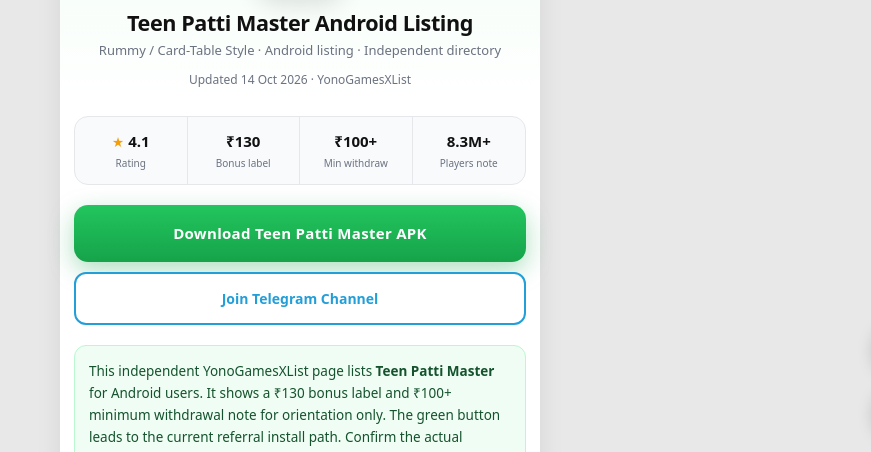
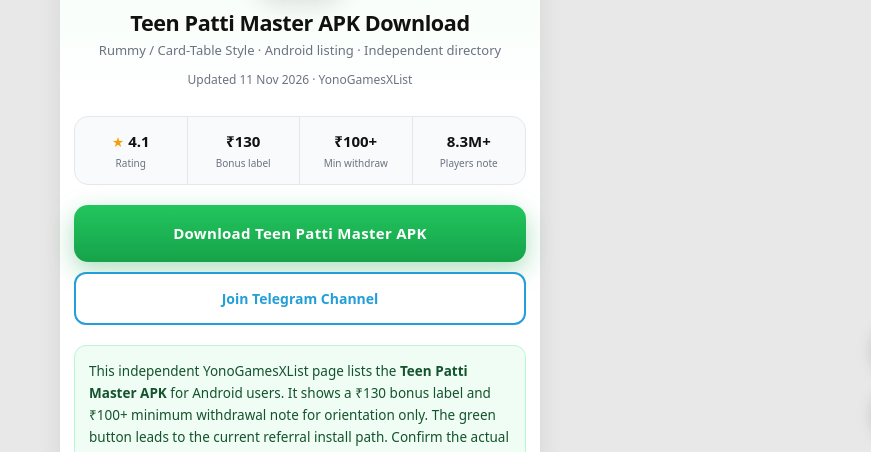
Before and after one commit to svmodi0777vb/yonogamesxlist, a plain HTML site: page games/teenpatti.html in a window 1280 px wide. Shown: the part 345-797 px from the top of the page, 340-1211 px from the left. Drawn offline with Linux system fonts and the light colour scheme.

Commit message:
Add files via upload

```diff
--- a/games/teenpatti.html
+++ b/games/teenpatti.html
@@ -17,10 +17,10 @@
 <meta property="og:locale" content="en_IN">
 <meta property="og:image" content="https://yonogamesxlist.com/images/teenpatti_master.png">
 <meta name="twitter:card" content="summary_large_image">
-<meta name="twitter:title" content="Teen Patti Master Android Listing | YonoGamesXList">
+<meta name="twitter:title" content="Teen Patti Master APK Download for Android | YonoGamesXList">
 <meta name="twitter:description" content="Independent listing with install notes, bonus label, min withdraw guide and safety checks for Teen Patti Master. 18+ only.">
 <script type="application/ld+json">
-{"@context": "https://schema.org", "@type": ["SoftwareApplication", "MobileApplication"], "name": "Teen Patti Master", "alternateName": ["JaihoArcade", "Teen Patti Master APK", "Teen Patti Master Android"], "description": "Teen Patti Master is listed on YonoGamesXList as an independent Android directory page with install guidance, ₹130 bonus label for comparison, 4.1 star rating note, ₹100+ minimum withdrawal information and responsible play guidance for adults in India.", "applicationCategory": "GameApplication", "operatingSystem": "Android 6.0+", "offers": {"@type": "Offer", "price": "0", "priceCurrency": "INR", "availability": "https://schema.org/InStock"}, "image": "https://yonogamesxlist.com/images/teenpatti_master.png", "downloadUrl": "https://jaihoreferral5.com/?code=PKPJPNBB9AS&t=1791306089", "dateModified": "2026-11-11", "author": {"@type": "Organization", "name": "YonoGamesXList", "url": "https://yonogamesxlist.com/"}, "publisher": {"@type": "Organization", "name": "YonoGamesXList", "url": "https://yonogamesxlist.com/"}}
+{"@context": "https://schema.org", "@type": ["SoftwareApplication", "MobileApplication"], "name": "Teen Patti Master", "alternateName": ["Teen Patti Master APK", "Teen Patti Master Android"], "description": "Teen Patti Master is listed on YonoGamesXList as an independent Android directory page with install guidance, ₹130 bonus label for comparison, 4.1 star rating note, ₹100+ minimum withdrawal information and responsible play guidance for adults in India.", "applicationCategory": "GameApplication", "operatingSystem": "Android 6.0+", "offers": {"@type": "Offer", "price": "0", "priceCurrency": "INR", "availability": "https://schema.org/InStock"}, "image": "https://yonogamesxlist.com/images/teenpatti_master.png", "downloadUrl": "https://www.earntp.com/m/hy77ua", "dateModified": "2026-11-11", "author": {"@type": "Organization", "name": "YonoGamesXList", "url": "https://yonogamesxlist.com/"}, "publisher": {"@type": "Organization", "name": "YonoGamesXList", "url": "https://yonogamesxlist.com/"}}
 </script>
 <script type="application/ld+json">
 {"@context":"https://schema.org","@type":"WebPage","name":"Teen Patti Master Android Listing – Install Notes, Labels & Safety","url":"https://yonogamesxlist.com/games/teenpatti.html","dateModified":"2026-11-11","inLanguage":"en-IN","isPartOf":{"@type":"WebSite","name":"YonoGamesXList","url":"https://yonogamesxlist.com/"}}
@@ -157,9 +157,9 @@ a{color:inherit;text-decoration:none}
 
   <div class="hero">
     <img class="icon" src="../images/teenpatti_master.png" alt="Teen Patti Master Android app icon" width="88" height="88" onerror="this.outerHTML='<div class=\'ph\'>YV</div>'">
-    <h1>Teen Patti Master Android Listing</h1>
+    <h1>Teen Patti Master APK Download</h1>
     <p class="sub">Rummy / Card-Table Style · Android listing · Independent directory</p>
-    <p class="author-line">Updated <time datetime="2026-11-11">14 Oct 2026</time> · YonoGamesXList</p>
+    <p class="author-line">Updated <time datetime="2026-11-11">11 Nov 2026</time> · YonoGamesXList</p>
   </div>
 
   <div class="stats">
@@ -175,7 +175,7 @@ a{color:inherit;text-decoration:none}
   </div>
 
   <div class="blurb">
-    This independent YonoGamesXList page lists <strong>Teen Patti Master</strong> for Android users. It shows a ₹130 bonus label and ₹100+ minimum withdrawal note for orientation only. The green button leads to the current referral install path. Confirm the actual welcome offer, rules and any payment options inside the app after completing mobile OTP. YonoGamesXList does not operate the app or hold funds.
+    This independent YonoGamesXList page lists the <strong>Teen Patti Master APK</strong> for Android users. It shows a ₹130 bonus label and ₹100+ minimum withdrawal note for orientation only. The green button leads to the current referral install path. Confirm the actual welcome offer, rules and any payment options inside the app after completing mobile OTP. YonoGamesXList does not operate the app or hold funds.
   </div>
 
   <article class="card">
@@ -198,7 +198,7 @@ a{color:inherit;text-decoration:none}
   </article>
 
   <article class="card" id="how-install">
-    <h2>How to install on Android</h2>
+    <h2>How to Install Teen Patti Master APK on Android</h2>
     <ol>
       <li>Tap the green Download Teen Patti Master APK button on this page. It opens the referral path.</li>
       <li>If Android asks, temporarily allow installs from the browser or Files app for this session only.</li>
```
